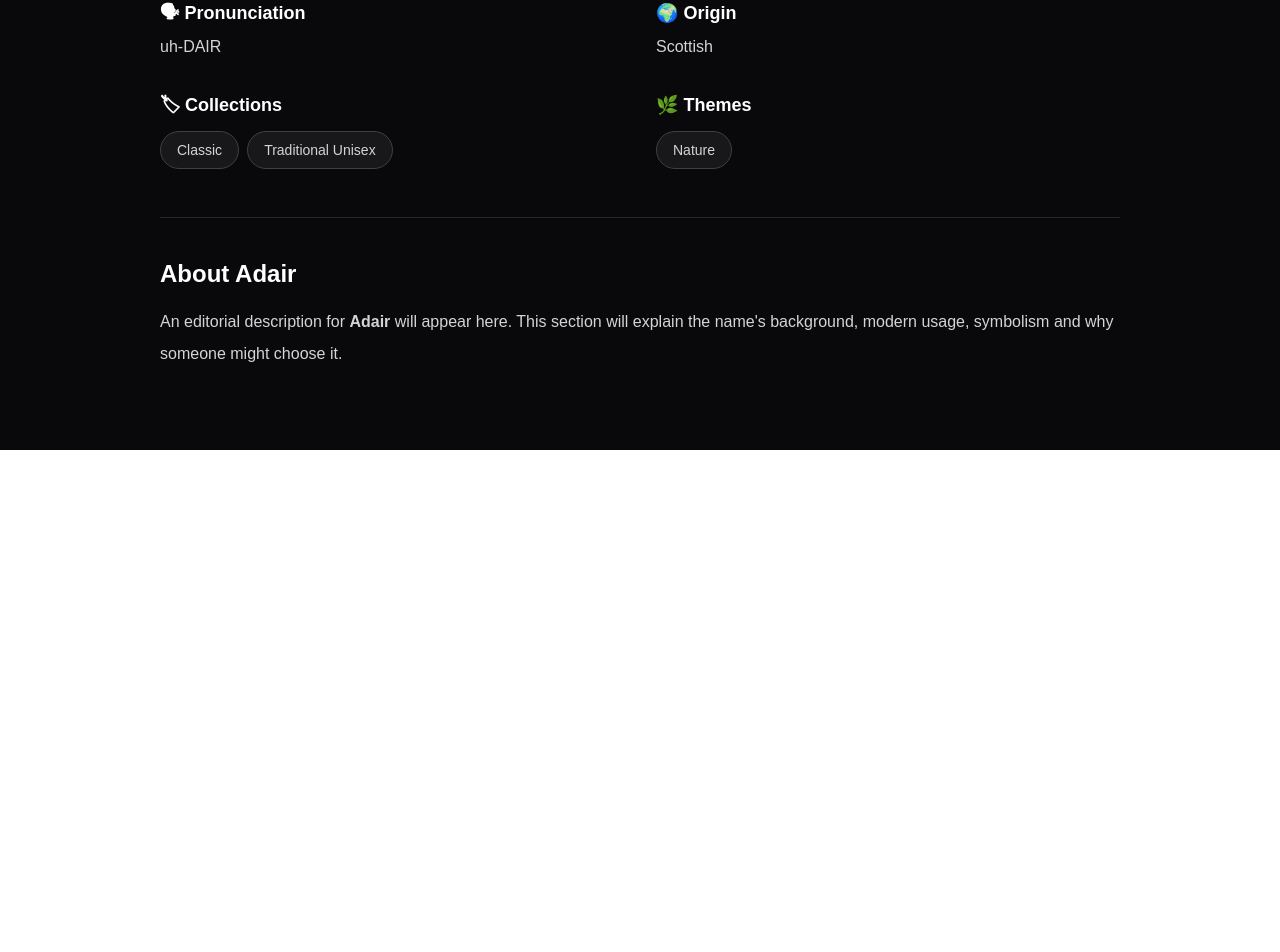
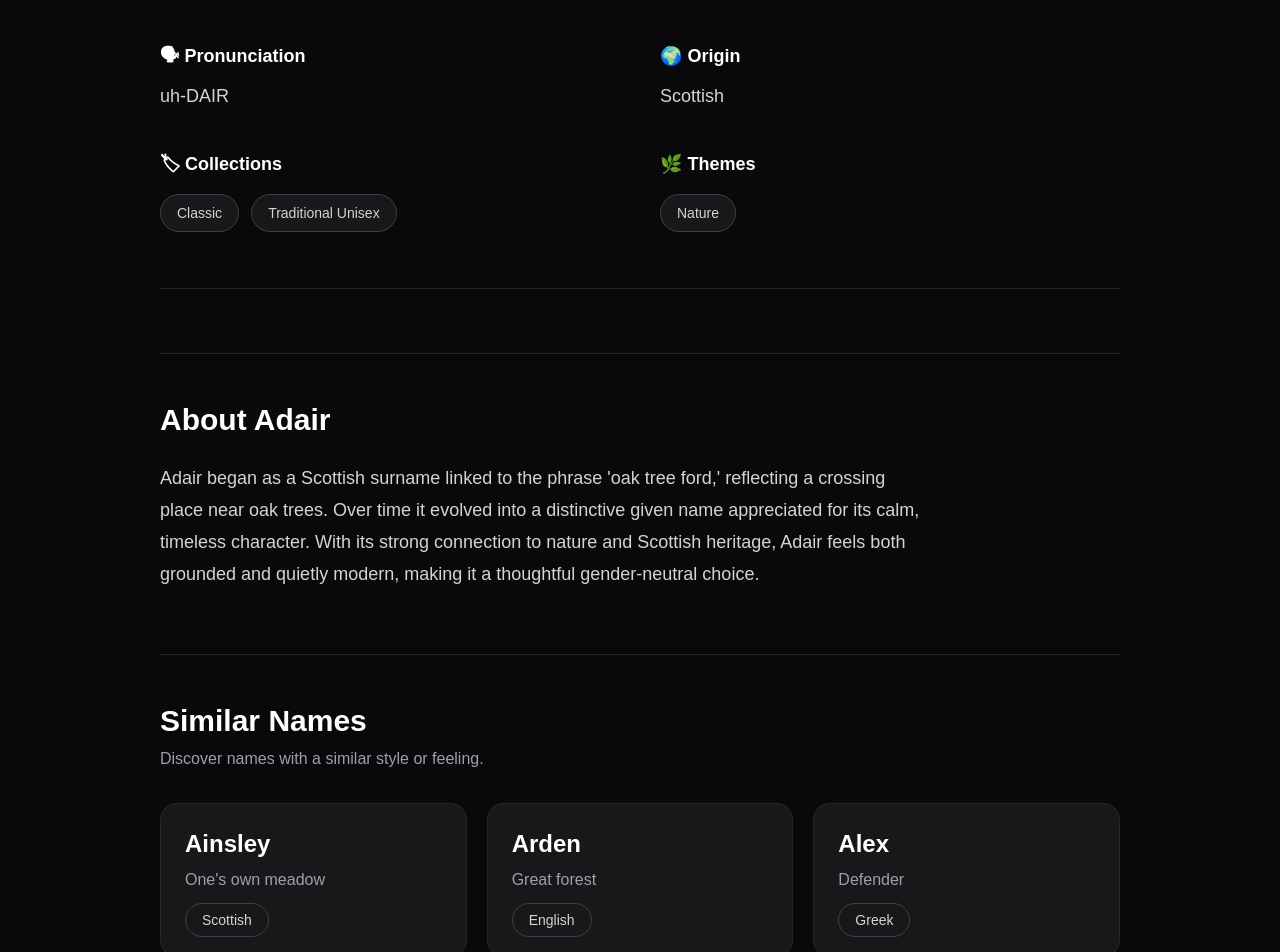
Before and after one commit to cavzee/Nonbinames, a Next.js app: page /name/adair in a window 1280 px wide. Shown: the part 416-1368 px from the top of the page. Before the commit the page ends 866 px from the top, so only its background shows below. Built offline with nearby package versions, Linux system fonts and the light colour scheme.

Commit message:
feat: add editorial about sections and similar name navigation

```diff
--- a/src/app/name/[slug]/page.tsx
+++ b/src/app/name/[slug]/page.tsx
@@ -4,6 +4,7 @@ import { getNameBySlug } from "@/lib";
 import { NameHero } from "@/components/names/NameHero";
 import { NameMeta } from "@/components/names/NameMeta";
 import { NameAbout } from "@/components/names/NameAbout";
+import { SimilarNames } from "@/components/names/SimilarNames";
 
 type Props = {
   params: Promise<{
@@ -39,6 +40,8 @@ export default async function NamePage({ params }: Props) {
 
         <NameAbout name={name} />
 
+        <SimilarNames name={name} />
+
       </section>
     </main>
   );
--- a/src/components/names/NameAbout.tsx
+++ b/src/components/names/NameAbout.tsx
@@ -6,16 +6,16 @@ type Props = {
 
 export function NameAbout({ name }: Props) {
   return (
-    <section className="mt-12 border-t border-zinc-800 pt-10">
-      <h2 className="text-2xl font-semibold">
+    <section className="mt-16 border-t border-zinc-800 pt-12">
+
+      <h2 className="text-3xl font-bold">
         About {name.name}
       </h2>
 
-      <p className="mt-4 leading-8 text-zinc-300">
-        An editorial description for <strong>{name.name}</strong> will
-        appear here. This section will explain the name's background,
-        modern usage, symbolism and why someone might choose it.
+      <p className="mt-6 max-w-3xl text-lg leading-8 text-zinc-300">
+        {name.about}
       </p>
+
     </section>
   );
 }
--- a/src/components/names/NameMeta.tsx
+++ b/src/components/names/NameMeta.tsx
@@ -7,22 +7,34 @@ type Props = {
 
 export function NameMeta({ name }: Props) {
   return (
-    <section className="mt-10 grid gap-8 md:grid-cols-2">
+    <section className="mt-14 grid gap-10 border-b border-zinc-800 pb-14 md:grid-cols-2">
 
       <div>
-        <h2 className="text-lg font-semibold">🗣 Pronunciation</h2>
-        <p className="mt-2 text-zinc-300">{name.pronunciation}</p>
+        <h2 className="text-lg font-semibold text-white">
+          🗣 Pronunciation
+        </h2>
+
+        <p className="mt-3 text-lg text-zinc-300">
+          {name.pronunciation}
+        </p>
       </div>
 
       <div>
-        <h2 className="text-lg font-semibold">🌍 Origin</h2>
-        <p className="mt-2 text-zinc-300">{name.origin}</p>
+        <h2 className="text-lg font-semibold text-white">
+          🌍 Origin
+        </h2>
+
+        <p className="mt-3 text-lg text-zinc-300">
+          {name.origin}
+        </p>
       </div>
 
       <div>
-        <h2 className="text-lg font-semibold">🏷 Collections</h2>
+        <h2 className="text-lg font-semibold text-white">
+          🏷 Collections
+        </h2>
 
-        <div className="mt-3 flex flex-wrap gap-2">
+        <div className="mt-4 flex flex-wrap gap-3">
           {name.collections.map((collection) => (
             <Badge key={collection}>
               {collection}
@@ -32,9 +44,11 @@ export function NameMeta({ name }: Props) {
       </div>
 
       <div>
-        <h2 className="text-lg font-semibold">🌿 Themes</h2>
+        <h2 className="text-lg font-semibold text-white">
+          🌿 Themes
+        </h2>
 
-        <div className="mt-3 flex flex-wrap gap-2">
+        <div className="mt-4 flex flex-wrap gap-3">
           {name.themes.map((theme) => (
             <Badge key={theme}>
               {theme}
--- a/src/components/names/SimilarNames.tsx
+++ b/src/components/names/SimilarNames.tsx
@@ -1,7 +1,52 @@
-export function SimilarNames() {
+import Link from "next/link";
+import type { Name } from "@/types/name";
+import { getNameByName } from "@/lib";
+import { Badge } from "./Badge";
+
+type Props = {
+  name: Name;
+};
+
+export function SimilarNames({ name }: Props) {
+  const similarNames = (name.similar ?? [])
+    .map((similarName) => getNameByName(similarName))
+    .filter((n): n is Name => n !== undefined);
+
+  if (similarNames.length === 0) {
+    return null;
+  }
+
   return (
-    <section>
-      {/* Build Pack 010D */}
+    <section className="mt-16 border-t border-zinc-800 pt-12">
+      <h2 className="text-3xl font-bold">
+        Similar Names
+      </h2>
+
+      <p className="mt-2 text-zinc-400">
+        Discover names with a similar style or feeling.
+      </p>
+
+      <div className="mt-8 grid gap-5 sm:grid-cols-2 lg:grid-cols-3">
+        {similarNames.map((similar) => (
+          <Link
+            key={similar.id}
+            href={`/name/${similar.slug}`}
+            className="rounded-2xl border border-zinc-800 bg-zinc-900 p-6 transition hover:border-zinc-600 hover:bg-zinc-800"
+          >
+            <h3 className="text-2xl font-semibold">
+              {similar.name}
+            </h3>
+
+            <p className="mt-2 text-zinc-400">
+              {similar.meaning}
+            </p>
+
+            <div className="mt-4">
+              <Badge>{similar.origin}</Badge>
+            </div>
+          </Link>
+        ))}
+      </div>
     </section>
   );
 }
--- a/src/data/names/a.json
+++ b/src/data/names/a.json
@@ -10,6 +10,7 @@
     "themes": ["Nature"],
     "tags": ["Surname", "Scottish", "Gender Neutral"],
     "similar": ["Ainsley", "Arden", "Alex"],
+    "about": "Adair began as a Scottish surname linked to the phrase 'oak tree ford,' reflecting a crossing place near oak trees. Over time it evolved into a distinctive given name appreciated for its calm, timeless character. With its strong connection to nature and Scottish heritage, Adair feels both grounded and quietly modern, making it a thoughtful gender-neutral choice.",
     "featured": false
   },
   {
@@ -23,6 +24,7 @@
     "themes": ["History"],
     "tags": ["Traditional", "International"],
     "similar": ["Alex", "Ari", "Auden"],
+    "about": "Adrian comes from the Latin name Hadrianus, meaning 'from Hadria,' an ancient town in northern Italy. Used across many cultures for centuries, it has a long history while remaining fresh and approachable today. Its international familiarity, balanced sound and adaptable style make Adrian a versatile choice that works comfortably across identities.",
     "featured": false
   },
   {
@@ -36,6 +38,7 @@
     "themes": ["Nature"],
     "tags": ["Scottish", "Meadow", "Gender Neutral"],
     "similar": ["Adair", "Aspen", "Arden"],
+    "about": "Ainsley is a Scottish place name meaning 'one's own meadow,' evoking open landscapes and peaceful countryside. Originally a surname, it has become a well-established given name with a gentle, welcoming feel. Its blend of natural imagery and Scottish roots makes Ainsley a popular gender-neutral choice for people seeking warmth and individuality.",
     "featured": true
   },
   {
@@ -49,6 +52,7 @@
     "themes": ["Sky"],
     "tags": ["Rare", "Elegant"],
     "similar": ["Aura", "Azure", "Aster"],
+    "about": "Alba is the Latin word for 'dawn' and is also the historic Gaelic name for Scotland. Closely associated with first light, new beginnings and hope, it carries a calm and uplifting atmosphere. Elegant in both sound and meaning, Alba feels timeless while remaining refreshingly uncommon as a modern gender-neutral name.",
     "featured": true
   },
   {
@@ -62,6 +66,7 @@
     "themes": ["History"],
     "tags": ["Popular", "Gender Neutral"],
     "similar": ["Ari", "Avery", "Ash"],
+    "about": "Alex is a shortened form of Alexander and Alexandra, ultimately derived from Greek words meaning 'defender' or 'protector.' Recognised around the world, it has become one of the most widely used gender-neutral names thanks to its simplicity and versatility. Familiar without feeling dated, Alex balances classic history with a modern, inclusive identity.",
     "featured": true
   },
   {
@@ -75,6 +80,7 @@
     "themes": ["History"],
     "tags": ["French", "Classic"],
     "similar": ["Alex", "Avery", "Auden"],
+    "about": "Alix is a historic French form of Alice, ultimately derived from the Germanic name Adelaide, meaning 'noble.' Used for centuries across Europe, it has long been associated with dignity and quiet elegance. Today, Alix stands out as a refined and uncommon gender-neutral choice, combining classic history with a contemporary, minimalist style.",
     "featured": false
   },
   {
@@ -88,6 +94,7 @@
     "themes": ["Culture"],
     "tags": ["International", "Modern"],
     "similar": ["Ari", "Avery", "Ash"],
+    "about": "Amari is a modern international name with roots in several languages and cultures, giving it a rich and diverse heritage. It is often associated with strength, resilience and lasting character, while its soft, flowing sound keeps it approachable and contemporary. Its multicultural background and balanced style have made Amari an increasingly popular gender-neutral choice around the world.",
     "featured": true
   },
   {
@@ -101,6 +108,7 @@
     "themes": ["Colour"],
     "tags": ["Gemstone", "Nature"],
     "similar": ["Aura", "Azure", "Alba"],
+    "about": "Amber takes its name from the warm golden gemstone formed from ancient fossilised tree resin. Long admired for its natural beauty and connection to history, amber has been treasured in jewellery and folklore for centuries. As a modern name, it evokes warmth, light and nature, making it a gentle yet distinctive choice with timeless appeal.",
     "featured": false
   },
   {
@@ -114,6 +122,7 @@
     "themes": ["Trees"],
     "tags": ["Botanical", "Modern"],
     "similar": ["Ash", "Aspen", "Arden"],
+    "about": "Arbor comes from the Latin word for 'tree,' making it a name deeply rooted in the natural world. Trees have long symbolised growth, resilience and enduring strength across many cultures, giving Arbor a quiet sense of stability and renewal. Rare as a given name, it offers a fresh botanical alternative with a modern, understated character.",
     "featured": true
   },
   {
@@ -127,6 +136,7 @@
     "themes": ["Forest"],
     "tags": ["Literary", "Nature", "Gender Neutral"],
     "similar": ["Aspen", "Ash", "Aster"],
+    "about": "Arden is an English name meaning 'great forest' and is closely associated with Shakespeare's Forest of Arden in *As You Like It*. Blending literary heritage with strong natural imagery, it conveys a sense of calm, exploration and timeless beauty. Its balanced sound and woodland connection have helped make Arden one of the most enduring modern gender-neutral names.",
     "featured": true
   },
   {
@@ -140,6 +150,7 @@
     "themes": ["Nature"],
     "tags": ["Minimal", "International", "Gender Neutral"],
     "similar": ["Ash", "Alex", "Avery"],
+    "about": "Ari is a Hebrew name meaning 'lion,' a symbol of courage, confidence and leadership across many cultures. Its short, elegant form has helped it gain international popularity while remaining easy to pronounce in many languages. Minimal yet distinctive, Ari offers a timeless balance of strength and simplicity, making it a versatile modern gender-neutral choice.",
     "featured": true
   },
   {
@@ -153,6 +164,7 @@
     "themes": ["Objects"],
     "tags": ["Word Name", "Adventure"],
     "similar": ["Atlas", "Arbor", "Ash"],
+    "about": "Arrow is a modern English word name inspired by the symbol of direction, purpose and forward movement. Throughout history, arrows have represented focus, determination and the pursuit of a clear path. As a contemporary gender-neutral name, Arrow feels adventurous, confident and distinctive, appealing to those who are drawn to names with strong symbolism and a modern edge.",
     "featured": true
   },
   {
@@ -166,6 +178,7 @@
     "themes": ["Trees"],
     "tags": ["Minimal", "Botanical", "Gender Neutral"],
     "similar": ["Ari", "Aspen", "Sage"],
+    "about": "Ash takes its name from the ash tree, a species long associated with resilience, wisdom and renewal in European folklore. It also serves as a familiar short form of several traditional names, giving it both historic roots and modern versatility. Clean, minimal and nature-inspired, Ash has become one of the most recognisable contemporary gender-neutral names.",
     "featured": true
   },
   {
@@ -179,6 +192,7 @@
     "themes": ["Trees"],
     "tags": ["Botanical", "Place", "Gender Neutral"],
     "similar": ["Ash", "Arden", "Aster"],
+    "about": "Aspen is inspired by the graceful aspen tree, known for its shimmering leaves and bright woodland landscapes. It is also associated with the famous mountain town in Colorado, adding a subtle sense of adventure and the outdoors. Gentle yet contemporary, Aspen combines botanical beauty with modern style, making it a popular nature-inspired gender-neutral name.",
     "featured": true
   },
   {
@@ -192,6 +206,7 @@
     "themes": ["Flowers", "Space"],
     "tags": ["Botanical", "Rare", "Gender Neutral"],
     "similar": ["Aspen", "Nova", "Sage"],
+    "about": "Aster comes from the Greek word for 'star' and is also the name of the colourful flowering plant whose blossoms resemble stars. Blending celestial symbolism with botanical beauty, it carries associations with hope, elegance and imagination. Rare without feeling unfamiliar, Aster is a gentle modern name that connects nature and the night sky.",
     "featured": true
   },
   {
@@ -205,19 +220,21 @@
     "themes": ["Mythology"],
     "tags": ["Adventure", "Strong"],
     "similar": ["Arrow", "Nova", "Phoenix"],
+    "about": "Atlas comes from Greek mythology, where Atlas was the Titan famously condemned to bear the heavens upon his shoulders. The name has become associated with endurance, resilience and remarkable strength. Modern usage also connects Atlas with maps and exploration, giving it an adventurous spirit that makes it a bold and memorable gender-neutral choice.",
     "featured": true
   },
   {
     "id": "auden",
     "slug": "auden",
     "name": "Auden",
-    "meaning": "Old friend",
+    "meaning": "Derived from Ealdwine ('old friend')",
     "pronunciation": "AW-den",
     "origin": "English",
     "collections": ["Modern", "Classic"],
     "themes": ["Literature"],
     "tags": ["Literary", "Surname"],
     "similar": ["Alex", "Avery", "Ari"],
+    "about": "Auden began as an English surname, most likely derived from the Old English personal name Ealdwine, meaning \"old friend.\" It later became recognised as a given name and is strongly associated with the celebrated poet W. H. Auden. Blending literary heritage with a gentle, sophisticated sound, Auden feels both classic and contemporary. Distinctive without being unusual, it offers a thoughtful gender-neutral choice for those drawn to names with cultural depth and understated elegance.",
     "featured": false
   },
   {
@@ -231,6 +248,7 @@
     "themes": ["Sky"],
     "tags": ["Elegant", "Rare"],
     "similar": ["Azure", "Alba", "Aster"],
+    "about": "Aura comes from the Latin word for 'breeze' and has long been associated with lightness, atmosphere and an invisible presence. In modern culture it is also linked with the idea of a personal energy or distinctive character. Soft, elegant and quietly distinctive, Aura offers a contemporary name that evokes calm, openness and natural beauty.",
     "featured": true
   },
   {
@@ -244,6 +262,7 @@
     "themes": ["History"],
     "tags": ["Popular", "Established", "Gender Neutral"],
     "similar": ["Alex", "Ari", "Ash"],
+    "about": "Avery developed from an English surname with roots in the Old French name Alfred and the Germanic name Alberich, often interpreted as meaning 'ruler of the elves.' Once primarily a family name, it has become one of the most established gender-neutral given names in the English-speaking world. Familiar, versatile and timeless, Avery comfortably bridges tradition and contemporary identity.",
     "featured": true
   },
   {
@@ -257,6 +276,7 @@
     "themes": ["Colour", "Sky", "Water"],
     "tags": ["Colour", "Rare", "Modern"],
     "similar": ["Aura", "Alba", "Aster"],
+    "about": "Azure comes from the French word for the brilliant blue of a clear sky and has long been used in art and heraldry to represent serenity, loyalty and openness. Rich in colour symbolism yet uncommon as a personal name, Azure feels fresh, imaginative and contemporary. Its connection to sky and sea gives it a peaceful, expansive character that stands out without feeling extravagant.",
     "featured": true
   }
 ]
--- a/src/lib/name-engine.ts
+++ b/src/lib/name-engine.ts
@@ -15,6 +15,12 @@ export function getNameBySlug(slug: string) {
   return allNames.find((name) => name.slug === slug);
 }
 
+export function getNameByName(name: string) {
+  return allNames.find(
+    (n) => n.name.toLowerCase() === name.toLowerCase()
+  );
+}
+
 export function filterNames(filters: NameFilters = {}) {
   return allNames.filter((name) => {
 
@@ -28,8 +34,8 @@ export function filterNames(filters: NameFilters = {}) {
     if (
       filters.collection &&
       !name.collections.includes(filters.collection)
-   ) {
-  return false;
+    ) {
+      return false;
     }
 
     if (
--- a/src/types/name.ts
+++ b/src/types/name.ts
@@ -12,6 +12,8 @@ export interface Name {
 
   similar: string[];
 
+  about: string;
+
   featured: boolean;
 }
 
```
Also changed, not shown: src/components/names/NameHero.tsx (+4 -4 lines).
